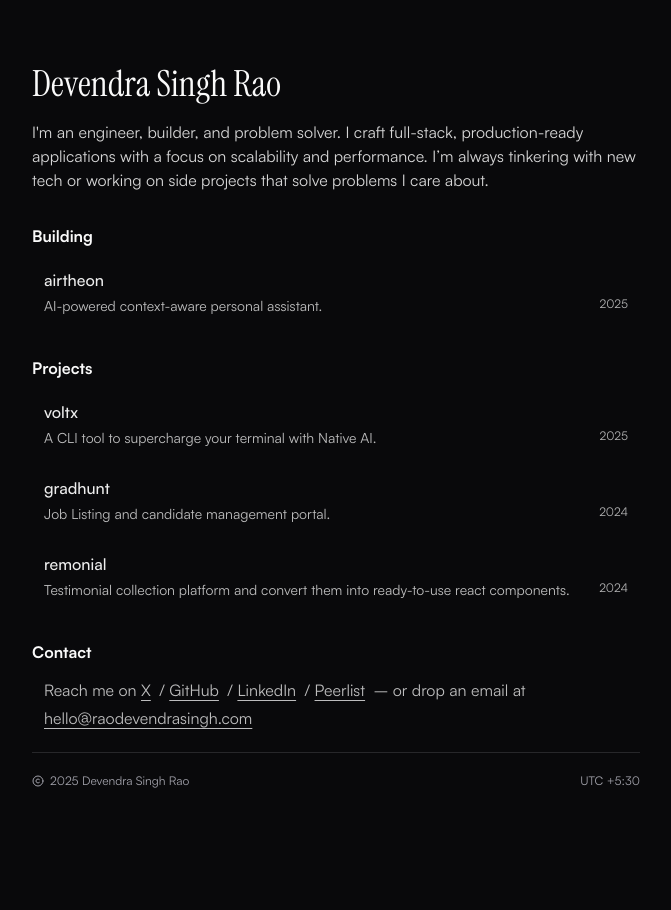
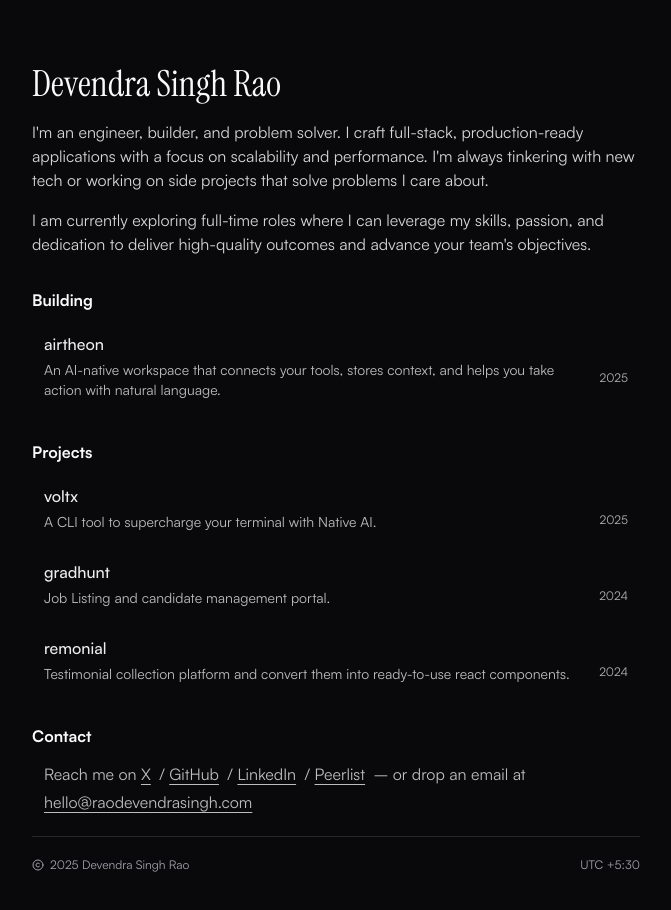
Before and after one commit to raodevendrasingh/site, a Next.js app: page / in a window 1280 px wide. Shown: the top 910 px of the page, without its empty margins (304-975 px from the left). Before the commit the page ends 833 px from the top, so only its background shows below. Built offline with nearby package versions, Linux system fonts and the light colour scheme.

Commit message:
fix: update building data

```diff
--- a/src/app/page.tsx
+++ b/src/app/page.tsx
@@ -15,9 +15,14 @@ export default function Home() {
                 <p className="text-primary/85 text-pretty">
                     I'm an engineer, builder, and problem solver. I craft
                     full-stack, production-ready applications with a focus on
-                    scalability and performance. I’m always tinkering with new
+                    scalability and performance. I'm always tinkering with new
                     tech or working on side projects that solve problems I care
                     about.
+                </p>
+                <p className="text-primary/85 text-pretty">
+                    I am currently exploring full-time roles where I can
+                    leverage my skills, passion, and dedication to deliver
+                    high-quality outcomes and advance your team's objectives.
                 </p>
             </section>
 
--- a/src/data/building.ts
+++ b/src/data/building.ts
@@ -2,8 +2,9 @@ export const building = [
     {
         id: 1,
         title: "airtheon",
-        description: "AI-powered context-aware personal assistant.",
-        link: "https://github.com/airtheonlabs",
+        description:
+            "An AI-native workspace that connects your tools, stores context, and helps you take action with natural language.",
+        link: "https://github.com/airtheonhq",
         year: "2025",
     },
 ];
```
